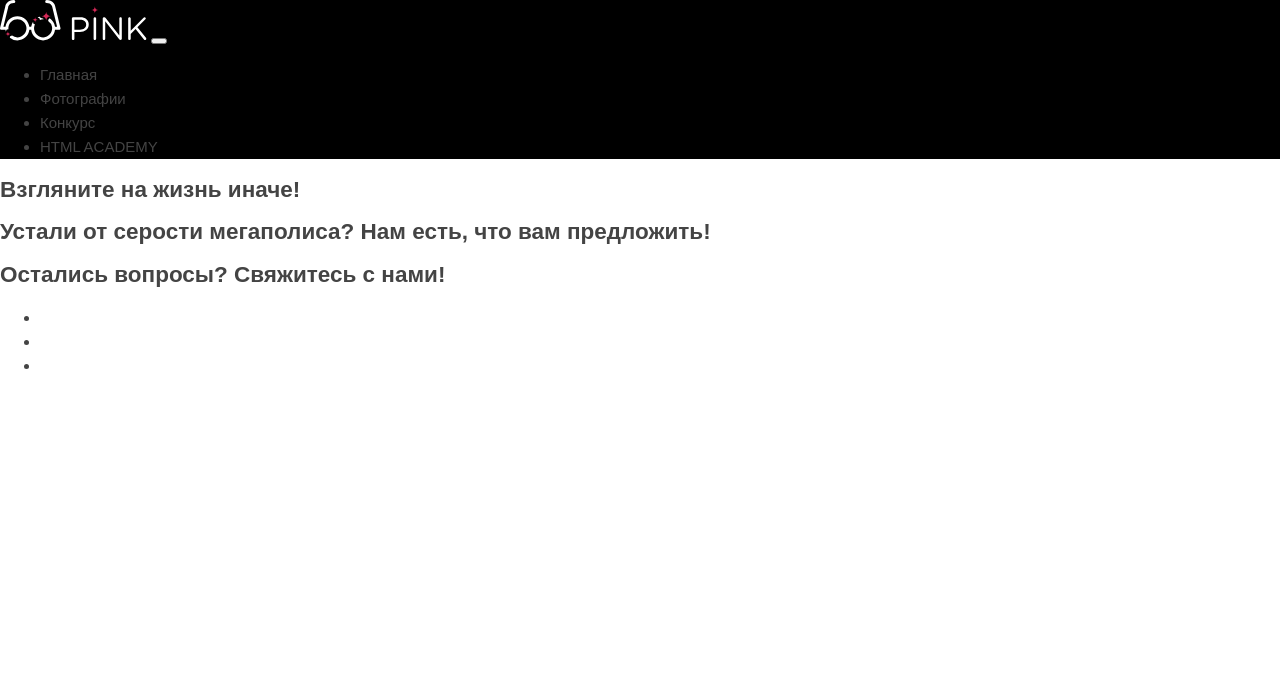
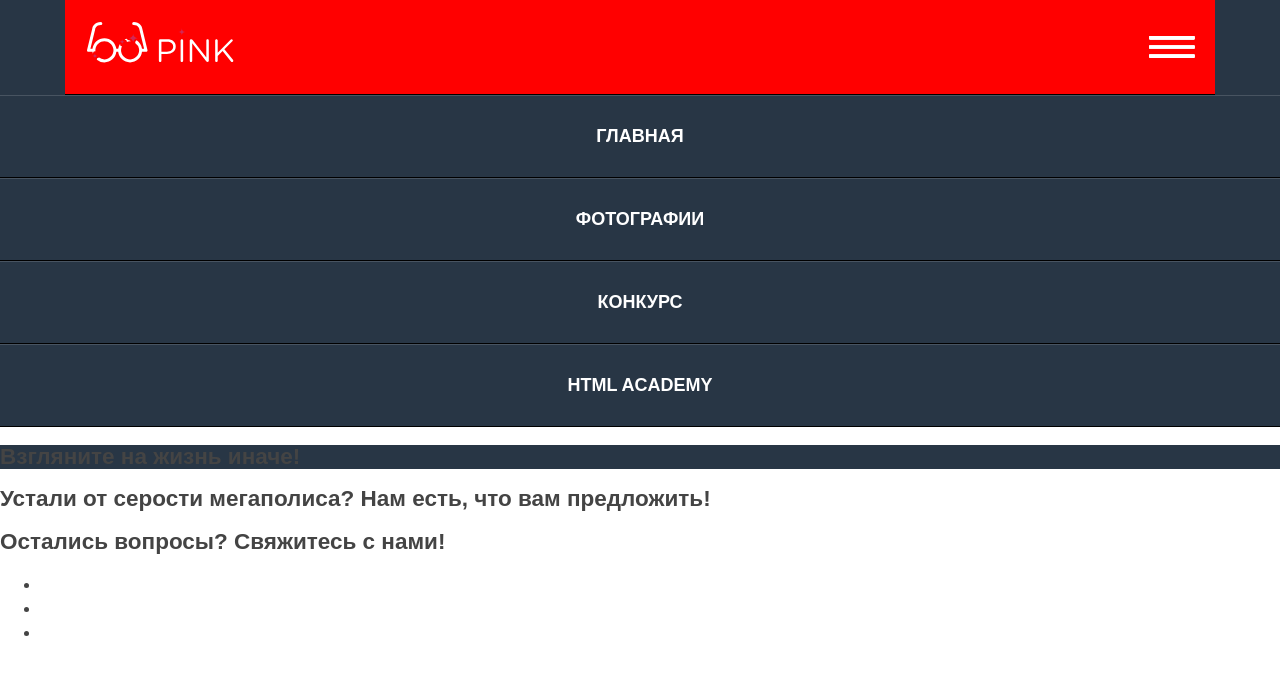
Before and after one commit to msdubova/844063-pink-16, a website: page source/index.html in a window 1280 px wide. Drawn offline with nearby package versions, Linux system fonts and the light colour scheme; files that its build step writes are made by us from their sources; a web font is replaced by a local one.

Commit message:
Page-header

```diff
--- a/source/index.html
+++ b/source/index.html
@@ -12,28 +12,35 @@
   <body>
 
   <header class="page-header">
-    <picture class="page-header__logo">
-      <source media="(min-width: 1150px)" srcset="img/logo-pink-white-desktop.svg">
-      <source media="(min-width: 768px)" srcset="img/logo-pink-white-tablet.svg">
-      <img class="page-header__logo-image" src="img/logo-pink-white-mobile.svg" alt="Логотип приложения Pink">
-    </picture>
-    <button class="page-header__button"></button>
+    <div class="page-header__top container">
+      <picture class="page-header__logo">
+        <source media="(min-width: 1150px)" srcset="img/logo-pink-white-desktop.svg">
+        <source media="(min-width: 768px)" srcset="img/logo-pink-white-tablet.svg">
+        <img class="page-header__logo-image" src="img/logo-pink-white-mobile.svg" alt="Логотип приложения Pink">
+      </picture>
+      <button class="page-header__button button">
+          <svg viewBox="0 0 50 24">
+            <g fill="#fff"><path d="M1.137 0C.51 0 0 .428 0 1.01v1.981c0 .558.494 1.01 1.139 1.01H48.81c.628 0 1.138-.428 1.138-1.01V1.01c0-.558-.494-1.01-1.138-1.01H1.137zm0 10.003c-.627 0-1.137.428-1.137 1.01v1.98c0 .557.494 1.01 1.139 1.01H48.81c.628 0 1.138-.428 1.138-1.01v-1.98c0-.558-.494-1.01-1.138-1.01H1.137zm0 10.002C.51 20.005 0 20.434 0 21.016v1.981c0 .557.494 1.01 1.139 1.01H48.81c.628 0 1.138-.428 1.138-1.01v-1.981c0-.558-.494-1.011-1.138-1.011H1.137z"/><path d="M1.137 0C.51 0 0 .428 0 1.01v1.981c0 .558.494 1.01 1.139 1.01H48.81c.628 0 1.138-.428 1.138-1.01V1.01c0-.558-.494-1.01-1.138-1.01H1.137zm0 10.003c-.627 0-1.137.428-1.137 1.01v1.98c0 .557.494 1.01 1.139 1.01H48.81c.628 0 1.138-.428 1.138-1.01v-1.98c0-.558-.494-1.01-1.138-1.01H1.137zm0 10.002C.51 20.005 0 20.434 0 21.016v1.981c0 .557.494 1.01 1.139 1.01H48.81c.628 0 1.138-.428 1.138-1.01v-1.981c0-.558-.494-1.011-1.138-1.011H1.137z"/></g>
+          </svg>
+      </button>
+    </div>
     <nav class="page-header__nav">
       <ul class="page-header__list">
-        <li>
+        <li class="page-header__item">
           <a>Главная</a>
         </li>
-        <li>
+        <li class="page-header__item">
           <a>Фотографии</a>
         </li>
-        <li>
+        <li class="page-header__item">
           <a>Конкурс</a>
         </li>
-        <li>
+        <li class="page-header__item">
           <a>HTML ACADEMY</a>
         </li>
       </ul>
     </nav>
+
   </header>
   <main class="page-content">
     <section class="section intro">
--- /dev/null
+++ b/source/sass/blocks/button.scss
@@ -0,0 +1,4 @@
+.button {
+  border: none;
+  background: none;
+}
--- /dev/null
+++ b/source/sass/blocks/container.scss
@@ -0,0 +1,18 @@
+.container {
+  width: 100%;
+  padding: 22px;
+}
+
+@media (min-width: $tablet-width) {
+  .container {
+    margin: 0 auto;
+    width: $tablet-width;
+    background-color: red;
+  }
+}
+
+@media (min-width: $desktop-width) {
+  .container {
+    width: $desktop-width;
+  }
+}
--- /dev/null
+++ b/source/sass/blocks/intro.scss
@@ -0,0 +1,3 @@
+.intro {
+  background-color: rgb(40, 54, 69);
+}
--- a/source/sass/blocks/page-header.scss
+++ b/source/sass/blocks/page-header.scss
@@ -1,3 +1,47 @@
 .page-header {
-  background-color: black;
+  background-color: rgb(40, 54, 69);
+  box-shadow: 0 1px 0 0 rgb(0, 0, 0);
+  color: rgb(255, 255, 255);
+  text-transform: uppercase;
+  font-weight: 700;
+  font-size: 18px;
+  line-height: 30px;
 }
+
+.page-header__top {
+  display: flex;
+  justify-content: space-between;
+  align-items: center;
+  box-shadow: 0 1px 0 0 rgb(0, 0, 0);
+  margin-bottom: 1px;
+}
+
+.page-header__button {
+  width: 50px;
+  height: 24px;
+}
+
+.page-header__button > svg {
+  height: 100%;
+}
+
+.page-header__nav{
+
+}
+
+.page-header__list {
+  @include reset-ul();
+}
+
+.page-header__item {
+  box-shadow: 0 1px 0 0 rgb(0, 0, 0), inset 0 1px 0 0 rgba(255, 255, 255, 0.15);
+  margin-bottom: 1px;
+}
+
+.page-header__item a {
+  display: block;
+  text-align: center;
+  width: 100%;
+  height: 100%;
+  padding: 26px;
+}
--- /dev/null
+++ b/source/sass/mixins.scss
@@ -0,0 +1,6 @@
+@mixin reset-ul () {
+  margin: 0;
+  padding: 0;
+
+  list-style: none;
+}
--- a/source/sass/style.scss
+++ b/source/sass/style.scss
@@ -1,2 +1,7 @@
 @import "source/sass/scaffolding.scss";
-@import "source/sass/blocks/page-header.scss"
+@import "source/sass/variables.scss";
+@import "source/sass/mixins.scss";
+@import "source/sass/blocks/container.scss";
+@import "source/sass/blocks/button.scss";
+@import "source/sass/blocks/page-header.scss";
+@import "source/sass/blocks/intro.scss"
--- /dev/null
+++ b/source/sass/variables.scss
@@ -0,0 +1,21 @@
+// widths
+$mobile-width: 320px;
+$tablet-width: 768px;
+$desktop-width: 1150px;
+$mobile-width-only: 767px;
+$retina-dpi: 144dpi;
+$retina-dppx: 1.5dppx;
+// colors
+$white: #ffffff;
+$white-three: #f2f2f2;
+$black-three: #000000;
+$dark: #283645;
+$green-00f: #00ffa8;
+$green-1c9: #1c9b5e;
+$jade-green: #2aab6d;
+$grey: #e5e5e5;
+$lipstick: #d22856;
+$dark-rgba-03: rgba(40, 54, 69, 0.3);
+$green-03c: #03c482;
+$lipstick-rgba-03: rgba(210, 40, 86, 0.3);
+$white-five: #fefefe;
```
Also changed, not shown: .csscomb.json (added), build/css/style.min.css, build/index.html, 1 other file.
